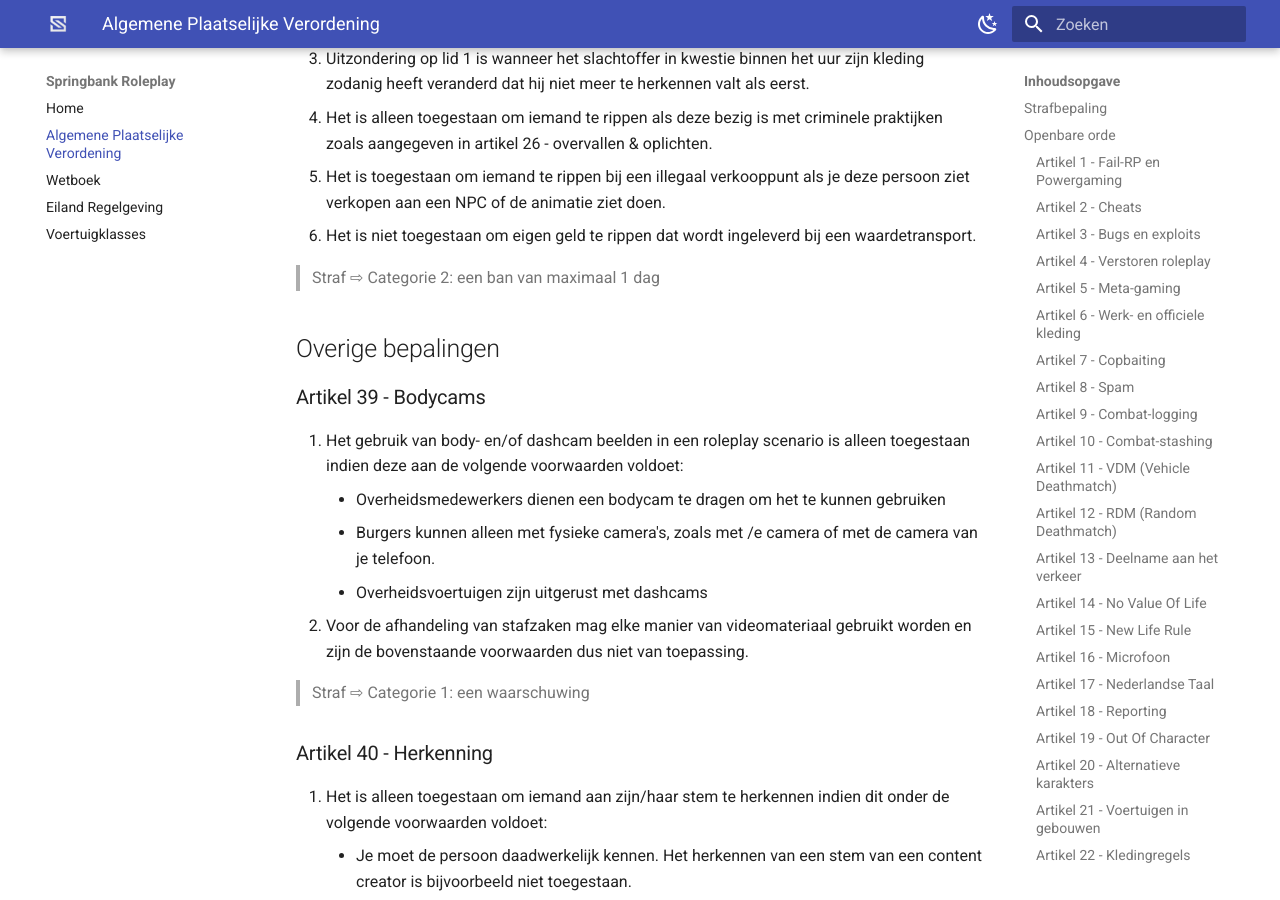
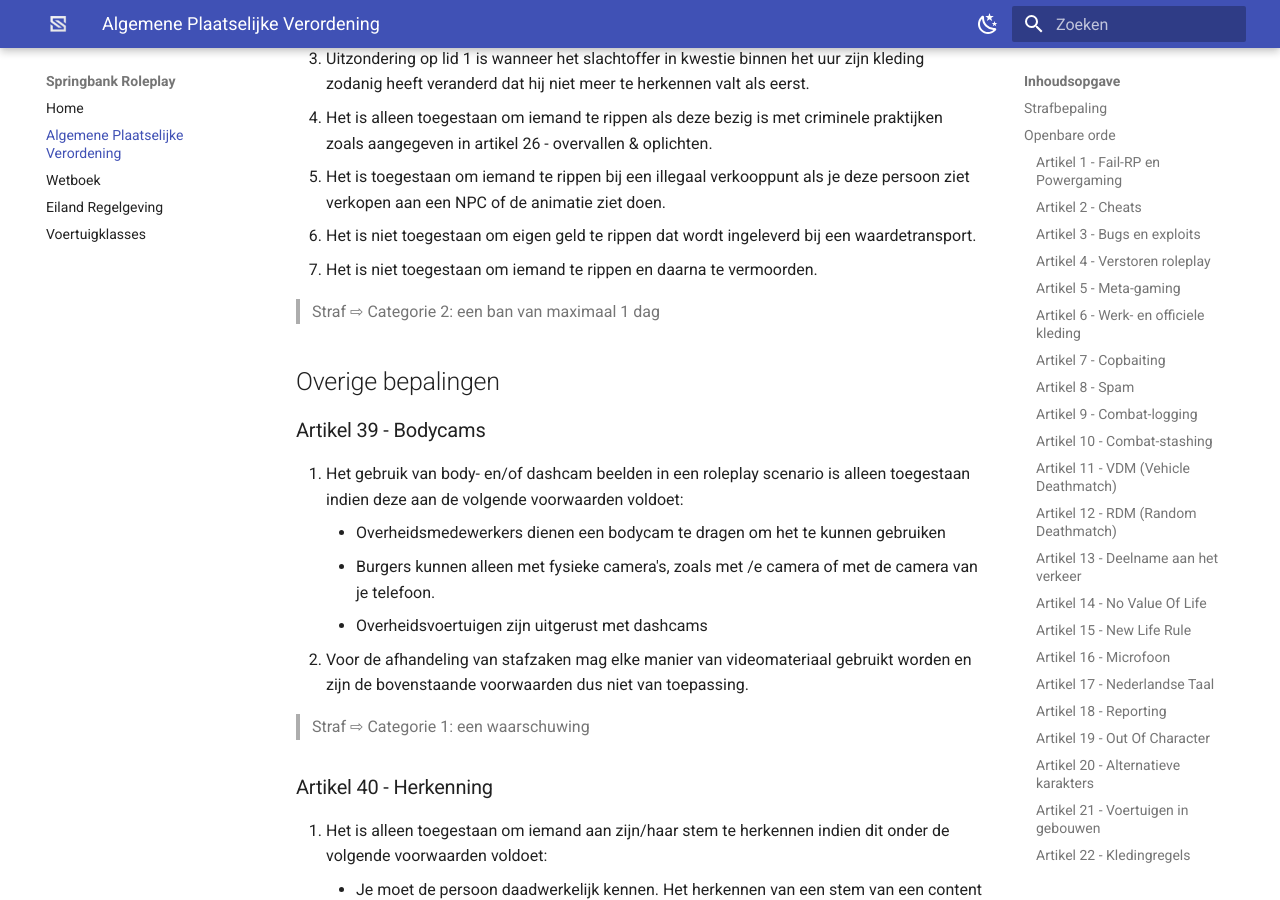
Before and after one commit to kevinpannenborg/wet-en-regelgeving, an MkDocs documentation site: the page built from docs/apv.md, in a window 1280 px wide and 900 px high, scrolled down 16017 px. Built offline with MkDocs 1.6.1 and Material for MkDocs 9.7.7, drawn with Linux system fonts in a browser that asks for light colours; comment, search, counter and statistics services are not loaded.

Commit message:
Update apv.md

```diff
--- a/docs/apv.md
+++ b/docs/apv.md
@@ -417,6 +417,8 @@ Een lid van het staffteam heeft de mogelijkheid om op basis van de context, situ
 4. Het is alleen toegestaan om iemand te rippen als deze bezig is met criminele praktijken zoals aangegeven in artikel 26 - overvallen & oplichten.
 5. Het is toegestaan om iemand te rippen bij een illegaal verkooppunt als je deze persoon ziet verkopen aan een NPC of de animatie ziet doen.
 6. Het is niet toegestaan om eigen geld te rippen dat wordt ingeleverd bij een waardetransport.
+7. Het is niet toegestaan om iemand te rippen en daarna te vermoorden.
+
 
 > Straf ⇨ Categorie 2: een ban van maximaal 1 dag
 
```
